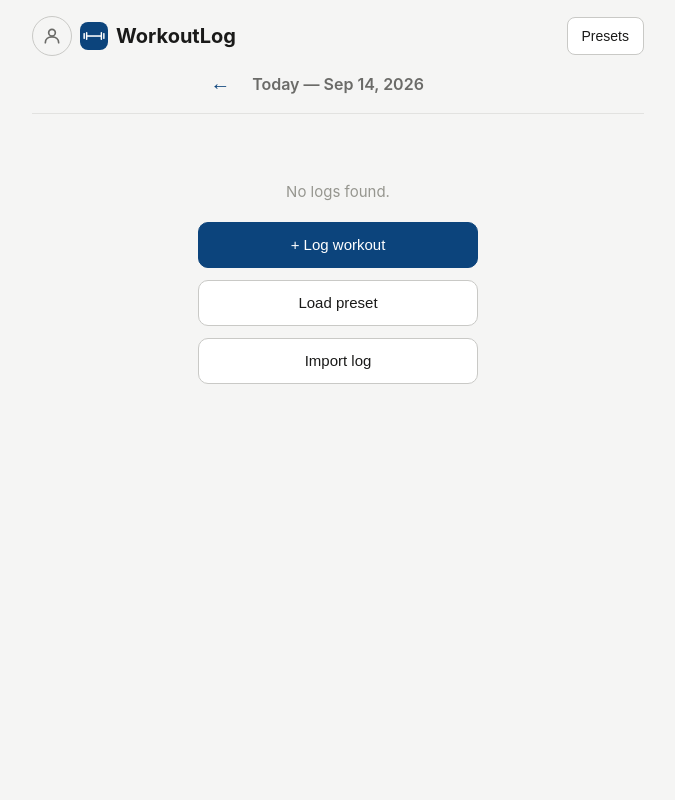
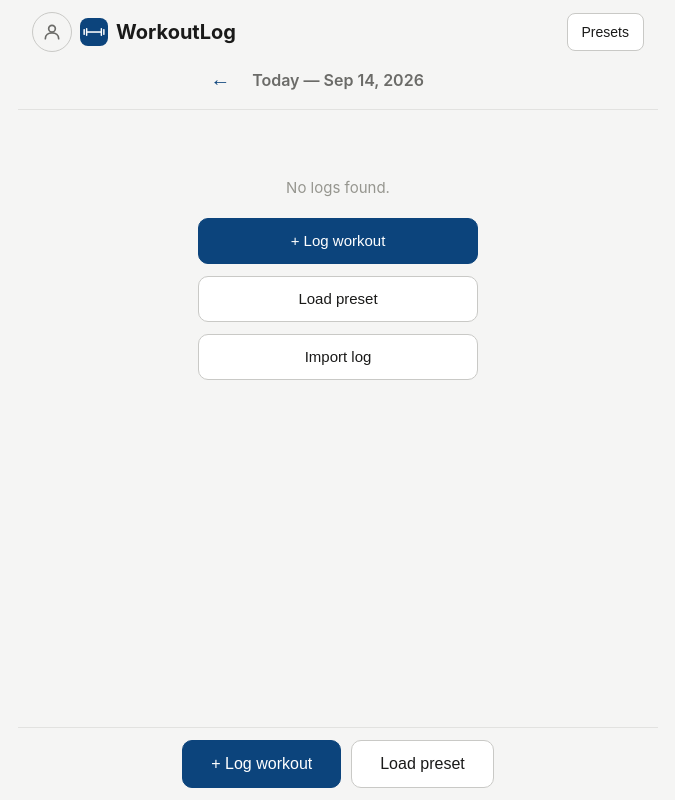
Before and after one commit to ukswift/workout-log, a plain HTML site: page index.html in a window 1280 px wide. Shown: the whole page, without its empty margins (302-977 px from the left). Drawn offline with Linux system fonts and the light colour scheme.

Commit message:
Auto-scroll to newly added set input to keep it visible
- Calculate if new set input is below visible viewport
- Automatically scroll down to show the new set editing input
- Ensures input fields are always accessible and not hidden under footer
- Uses requestAnimationFrame to measure after DOM renders
- Focus automatically moves to weight input for immediate use

```diff
--- a/index.html
+++ b/index.html
@@ -34,13 +34,24 @@
   body{
     margin:0; font-family:-apple-system,BlinkMacSystemFont,"Segoe UI",Roboto,sans-serif;
     background:var(--bg); color:var(--text); font-size:17px; line-height:1.5;
-    padding-bottom:calc(40px + env(safe-area-inset-bottom));
+    overflow: hidden;
+  }
+  #app{
+    max-width:640px;
+    margin:0 auto;
+    padding:0;
+    display:flex;
+    flex-direction:column;
+    height:100dvh;
     padding-top:env(safe-area-inset-top);
     padding-left:env(safe-area-inset-left);
     padding-right:env(safe-area-inset-right);
+  }
+  #log-list {
+    flex: 1;
     overflow-y: auto;
+    padding: 16px 14px 60px 14px;
   }
-  #app{max-width:640px; margin:0 auto; padding:16px 14px;}
   h1{font-size:20px; font-weight:700; margin:0;}
   .row{display:flex; align-items:center; justify-content:space-between; gap:8px;}
   .btn{
@@ -54,7 +65,12 @@
   .btn-danger{color:var(--danger); border-color:var(--danger-bg);}
   .btn-sm{padding:8px 14px; font-size:14px; border-radius:8px; min-height:38px;}
   .btn-ghost{border:none; background:transparent; color:var(--accent); padding:6px 10px; font-size:20px;}
-  .top-bar{margin-bottom:16px; border-bottom:1px solid var(--border); padding-bottom:12px;}
+  .top-bar{
+    flex-shrink: 0;
+    margin-bottom:0;
+    border-bottom:1px solid var(--border);
+    padding: 12px 14px;
+  }
   .header-main{display:flex; align-items:center; justify-content:space-between; gap:8px;}
   .header-brand{display:flex; align-items:center; gap:8px;}
   .date-nav{display:flex; align-items:center; justify-content:center; gap:12px; margin-top:10px; color:var(--text-secondary); font-size:16px; font-weight:600;}
@@ -274,8 +290,16 @@
   .profile-link{color:var(--accent); text-decoration:none; font-size:15px; word-break:break-all;}
   .profile-link:hover{text-decoration:underline;}
 
+  .action-footer{
+    flex-shrink: 0;
+    background: var(--bg);
+    padding: 12px 14px;
+    padding-bottom: calc(12px + env(safe-area-inset-bottom));
+    border-top: 1px solid var(--border);
+    z-index: 50;
+  }
   .center-action-area{
-    display:flex; justify-content:center; align-items:center; gap:10px; margin-top:20px; margin-bottom:28px; flex-wrap:wrap;
+    display:flex; justify-content:center; align-items:center; gap:10px; flex-wrap:wrap;
   }
 </style>
 </head>
@@ -441,7 +465,10 @@ function focusWeightInput() {
 document.addEventListener('pointerdown', async (e) => {
   if (!state.editingSet) return;
   const container = document.querySelector('.set-edit-inline');
-  if (container && !container.contains(e.target) && !e.target.closest('.add-set-icon-btn') && !e.target.closest('.set-chip')) {
+  const isClickOnFooter = e.target.closest('.action-footer');
+  const isClickOnModal = e.target.closest('.modal-overlay');
+
+  if (container && !container.contains(e.target) && !e.target.closest('.add-set-icon-btn') && !e.target.closest('.set-chip') && !isClickOnFooter && !isClickOnModal) {
     const entry = state.currentLog.find(item => item.id === state.editingSet.entryId);
     if (entry) {
       if (state.editingSet.isNew) {
@@ -756,6 +783,9 @@ async function applyRoutine(routine){
 
 function render(){
   const app = $('#app');
+  const logList = document.querySelector('#log-list');
+  const scrollPos = logList ? logList.scrollTop : 0;
+
   app.innerHTML = `
     <input type="file" id="importInput" accept="application/json" style="display:none" onchange="handleImportFile(this.files[0])">
     <div class="top-bar">
@@ -775,14 +805,24 @@ function render(){
         <button class="btn-ghost" onclick="changeDate(1)" ${state.currentDate===fmtDate(new Date())?'style="visibility:hidden"':''}>&rarr;</button>
       </div>
     </div>
-    <div id="log-list">${renderLogList()}</div>
+    <div id="log-list">${renderLogListContent()}</div>
+    <div class="action-footer">
+      ${renderActionFooter()}
+    </div>
     ${renderModal()}
   `;
+
+  requestAnimationFrame(() => {
+    const newLogList = document.querySelector('#log-list');
+    if (newLogList) {
+      newLogList.scrollTop = scrollPos;
+    }
+  });
 }
 
 function openProfile(){ state.modal='profile'; render(); }
 
-function renderLogList(){
+function renderLogListContent(){
   const isAppEmpty = state.exercises.length===0 && state.routines.length===0 && state.logDates.length===0;
   if(isAppEmpty){
     return `
@@ -861,14 +901,16 @@ function renderLogList(){
     cardsHtml = `<div class="empty">No workouts logged for this day.</div>`;
   }
 
-  const centerLogButton = `
+  return cardsHtml;
+}
+
+function renderActionFooter(){
+  return `
     <div class="center-action-area">
       <button class="btn btn-primary" style="padding:14px 28px; font-size:16px;" onclick="openPicker()">+ Log workout</button>
       <button class="btn" style="padding:14px 28px; font-size:16px;" onclick="openRoutinesModal()">Load preset</button>
     </div>
   `;
-
-  return cardsHtml + centerLogButton;
 }
 
 function toggleEditSet(entryId, setId){
@@ -903,7 +945,21 @@ async function addSetInline(entryId){
     initialValues: {weight: newSet.weight, reps: newSet.reps}
   };
   render();
-  focusWeightInput();
+
+  requestAnimationFrame(() => {
+    const container = document.querySelector('.set-edit-inline');
+    if (container) {
+      const logList = document.querySelector('#log-list');
+      if (logList) {
+        const scrollNeeded = container.offsetTop + container.offsetHeight - logList.clientHeight + 100;
+        if (scrollNeeded > logList.scrollTop) {
+          logList.scrollTop = scrollNeeded;
+        }
+      }
+      focusWeightInput();
+    }
+  });
+
   await saveCurrentLog();
 }
 
```
